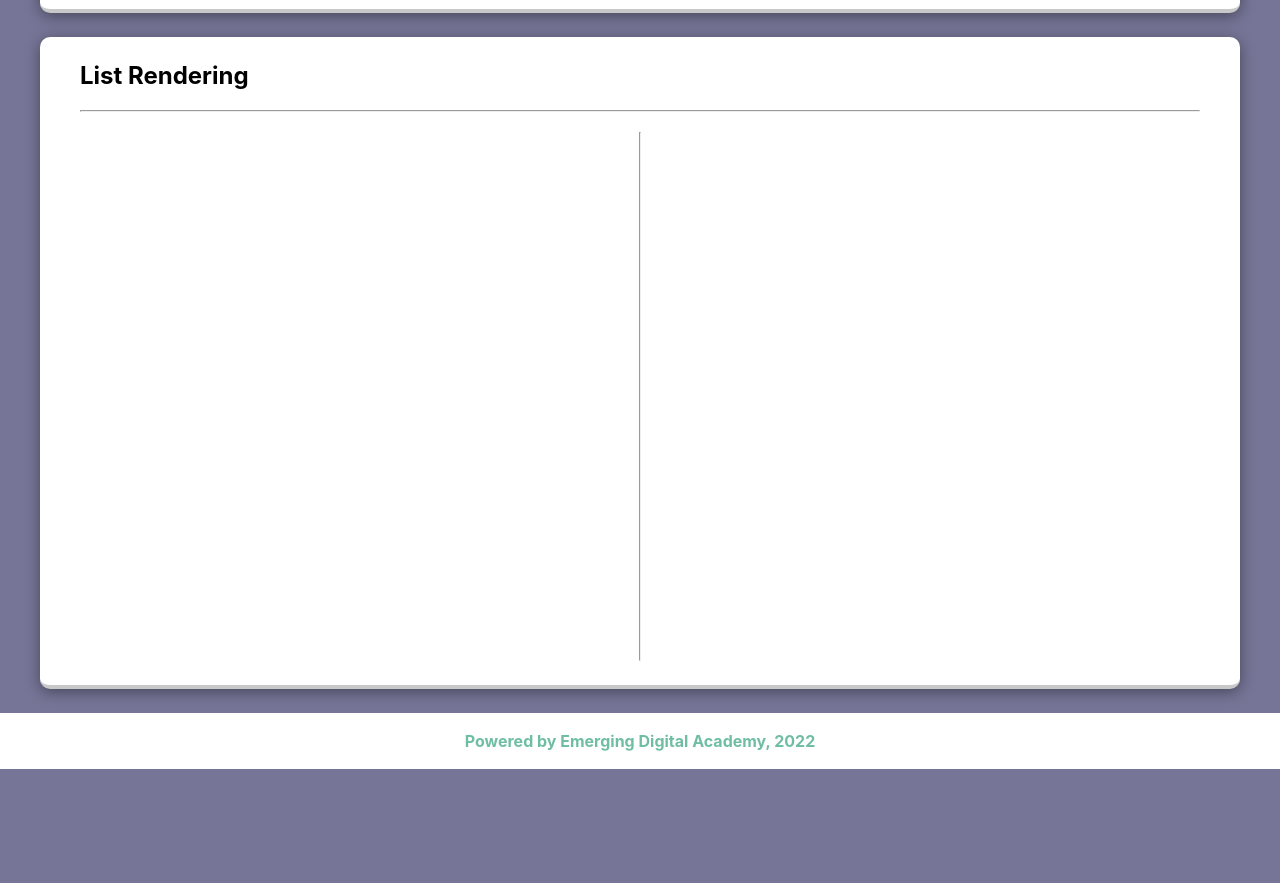
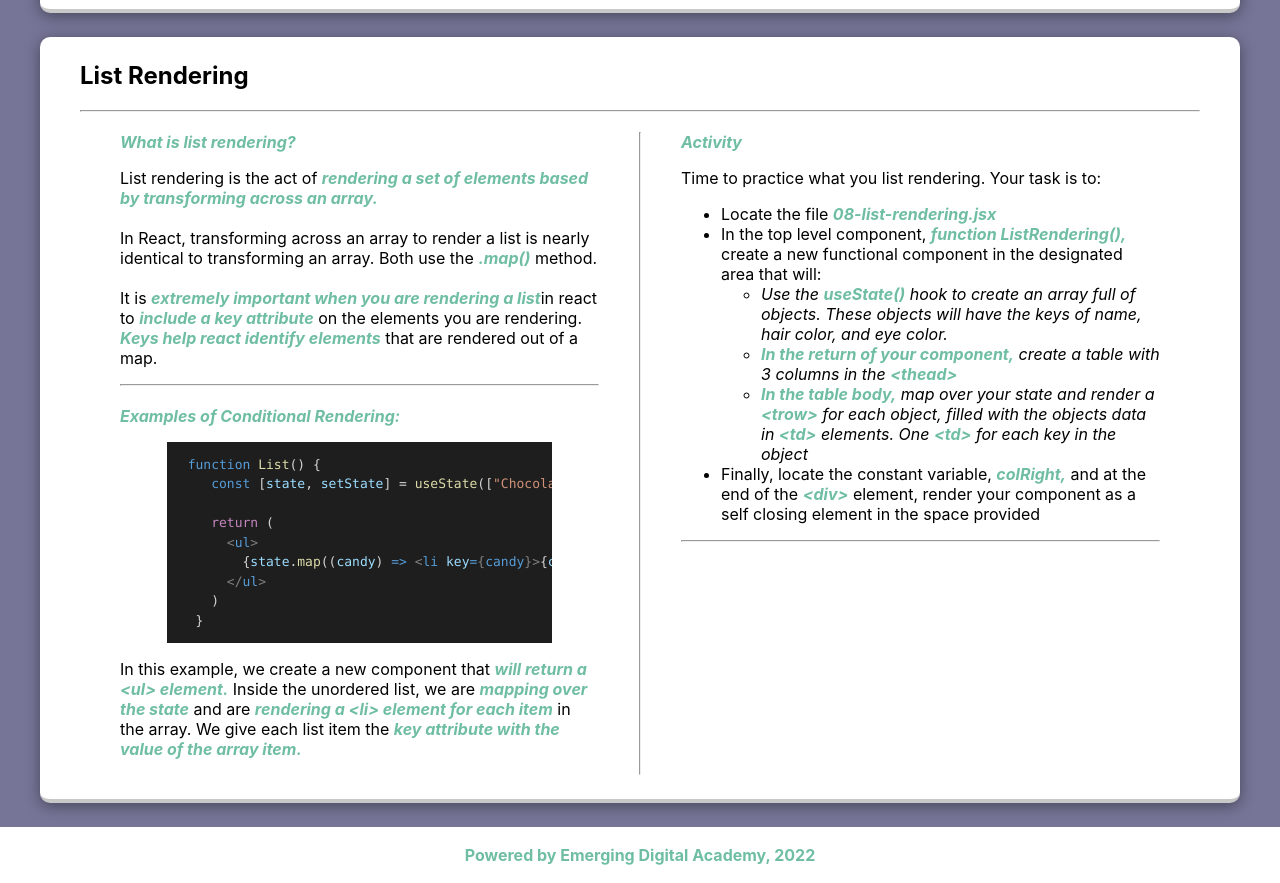
Before and after one commit to EmergingDigitalAcademy/scheels-ws-2022-react-intro, a React (Create React App) app in the folder notes/my-app/: page / in a window 1280 px wide. Shown: the part 7400-8283 px from the top of the page. Before the commit the page ends 8169 px from the top, so only its background shows below. Built offline with nearby package versions, Linux system fonts and the light colour scheme.

Commit message:
changed facicon, updated title, finished list rendering

```diff
--- a/notes/my-app/public/index.html
+++ b/notes/my-app/public/index.html
@@ -24,7 +24,7 @@
       work correctly both with client-side routing and a non-root public URL.
       Learn how to configure a non-root public URL by running `npm run build`.
     -->
-    <title>React App</title>
+    <title>React Training</title>
   </head>
   <body>
     <noscript>You need to enable JavaScript to run this app.</noscript>
--- a/notes/my-app/src/components/08-list-rendering.jsx
+++ b/notes/my-app/src/components/08-list-rendering.jsx
@@ -1,8 +1,107 @@
+import { Prism as SyntaxHighlighter } from "react-syntax-highlighter";
+import { vscDarkPlus } from "react-syntax-highlighter/dist/esm/styles/prism";
+
 import MyContainer from "./reused-components/MyContainer";
+import Bem from "./reused-components/Bem";
 
 export default function ListRendering() {
-  const colLeft = <div></div>;
-  const colRight = <div></div>;
+  /* ~~~~~~~ Your code goes here ~~~~~~~~~ */
+
+  /* ^^^^^^^^^^^^^^^^^^^^^^^^^^^^^^^^^^^^^ */
+  const listExample = ` function List() {
+    const [state, setState] = useState(["Chocolate", "Jawbreakers", "Skittles"])
+
+    return (
+      <ul>
+        {state.map((candy) => <li key={candy}>{candy}</li>)}
+      </ul>
+    )
+  }`;
+
+  const colLeft = (
+    <div>
+      <Bem>What is list rendering?</Bem>
+      <p>
+        List rendering is the act of{" "}
+        <Bem>
+          rendering a set of elements based by transforming across an array.
+        </Bem>
+        <br />
+        <br />
+        In React, transforming across an array to render a list is nearly
+        identical to transforming an array. Both use the <Bem>.map()</Bem>{" "}
+        method.
+        <br />
+        <br />
+        It is <Bem>extremely important when you are rendering a list</Bem>in
+        react to <Bem>include a key attribute</Bem> on the elements you are
+        rendering. <Bem>Keys help react identify elements</Bem> that are
+        rendered out of a map.
+      </p>
+      <hr />
+      <br />
+      <Bem>Examples of Conditional Rendering:</Bem>
+      <SyntaxHighlighter
+        className="codeHighlight"
+        language="jsx"
+        style={vscDarkPlus}
+      >
+        {listExample}
+      </SyntaxHighlighter>
+      <p>
+        In this example, we create a new component that{" "}
+        <Bem>will return a &lt;ul&gt; element.</Bem> Inside the unordered list,
+        we are <Bem>mapping over the state</Bem> and are{" "}
+        <Bem>rendering a &lt;li&gt; element for each item</Bem> in the array. We
+        give each list item the{" "}
+        <Bem>key attribute with the value of the array item.</Bem>
+      </p>
+    </div>
+  );
+  const colRight = (
+    <div>
+      {" "}
+      <Bem>Activity</Bem>
+      <p>Time to practice what you list rendering. Your task is to:</p>
+      <ul>
+        <li>
+          Locate the file <Bem>08-list-rendering.jsx</Bem>
+        </li>
+        <li>
+          In the top level component, <Bem>function ListRendering(),</Bem>{" "}
+          create a new functional component in the designated area that will:
+          <em>
+            <ul>
+              <li>
+                Use the <b>useState()</b> hook to create an array full of
+                objects. These objects will have the keys of name, hair color,
+                and eye color.
+              </li>
+              <li>
+                <b>In the return of your component,</b> create a table with 3
+                columns in the <b>&lt;thead&gt;</b>
+              </li>
+              <li>
+                <b>In the table body,</b> map over your state and render a{" "}
+                <b>&lt;trow&gt;</b> for each object, filled with the objects
+                data in <b>&lt;td&gt;</b> elements. One <b>&lt;td&gt;</b> for
+                each key in the object
+              </li>
+            </ul>
+          </em>
+        </li>
+        <li>
+          Finally, locate the constant variable, <Bem>colRight,</Bem> and at the
+          end of the <Bem>&lt;div&gt;</Bem> element, render your component as a
+          self closing element in the space provided
+        </li>
+      </ul>
+      <hr />
+      <br />
+      {/* ~~~~~~~ Render your component here ~~~~~~~~~ */}
+      {/* ^^^^^^^^^^^^^^^^^^^^^^^^^^^^^^^^^^^^^^^^^^^^ */}
+    </div>
+  );
 
   return (
     <MyContainer
```
Also changed, not shown: 1 other file (tests, documents, lock files or other folders).
